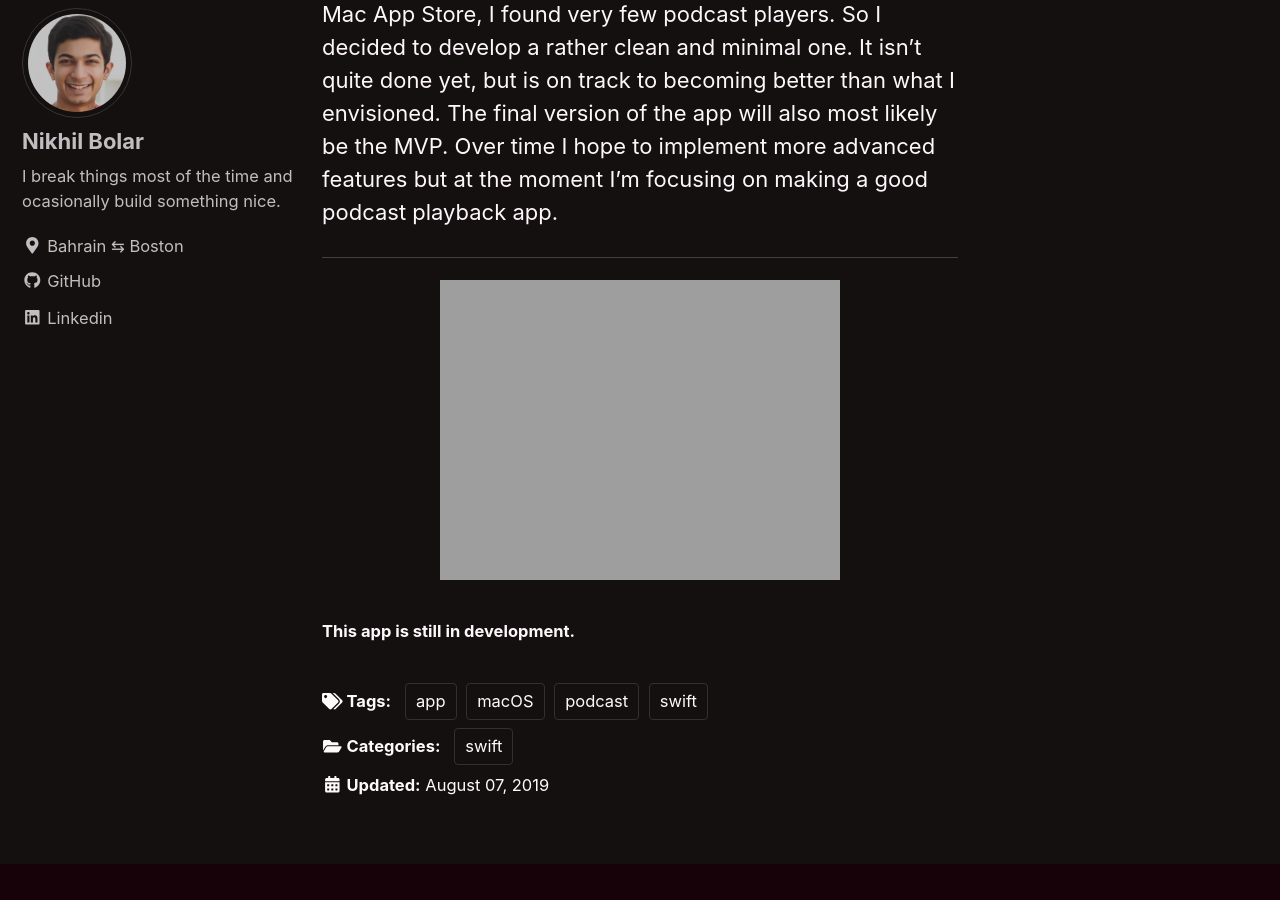
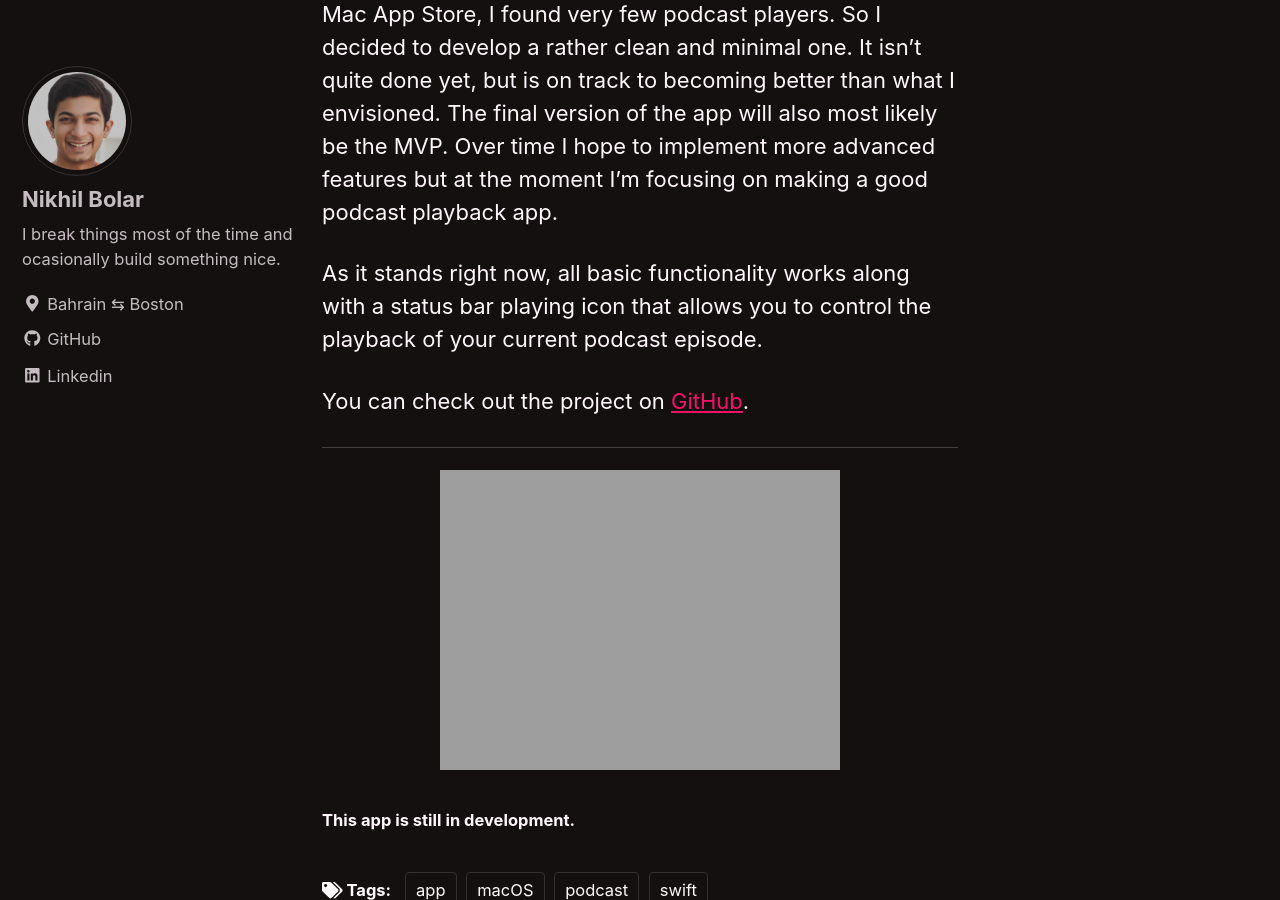
Before and after one commit to nbolar/nbolar.github.io, a Jekyll site: the page built from _posts/2019-08-01-newcast.md, in a window 1280 px wide and 900 px high, scrolled down 651 px. Built offline with Jekyll 4.4.1, drawn with Linux system fonts in a browser that asks for light colours; cached includes are drawn as plain includes.

Commit message:
Updated newcast info

```diff
--- a/_posts/2019-08-01-newcast.md
+++ b/_posts/2019-08-01-newcast.md
@@ -11,6 +11,11 @@ excerpt: "macOS app, Swift, Podcast"
 ## About Newcast
 I'm a podcast fan and listen to quite a few of them on my iPhone. A quick peek into the iOS App Store and you'll find dozens of podcast players. But when I did the same on the Mac App Store, I found very few podcast players. So I decided to develop a rather clean and minimal one. It isn't quite done yet, but is on track to becoming better than what I envisioned. The final version of the app will also most likely be the MVP. Over time I hope to implement more advanced features but at the moment I'm focusing on making a good podcast playback app.
 
+As it stands right now, all basic functionality works along with a status bar playing icon that allows you to control the playback of your current podcast episode.
+
+
+You can check out the project on [GitHub](https://github.com/nbolar/newcast).
+
 ________
 
 <div style="width:image width px; font-size:80%; text-align:center;"><img src="{{ site.url }}{{ site.baseurl }}/images/Newcast_screenshot.png" alt="Newcast" width="width" height="height" style="padding-bottom:0.5em;" /></div>
```
Also changed, not shown: 1 other file.
